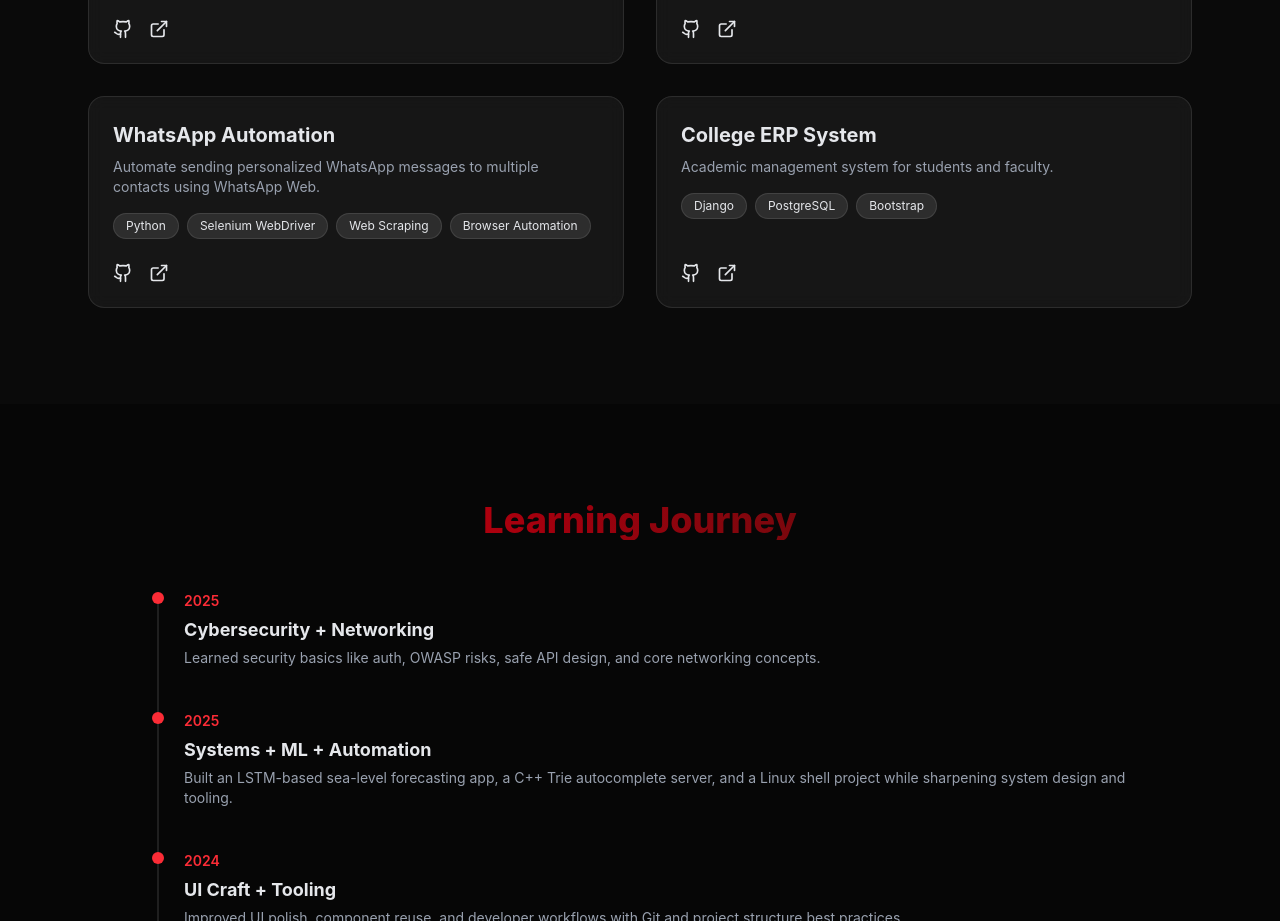
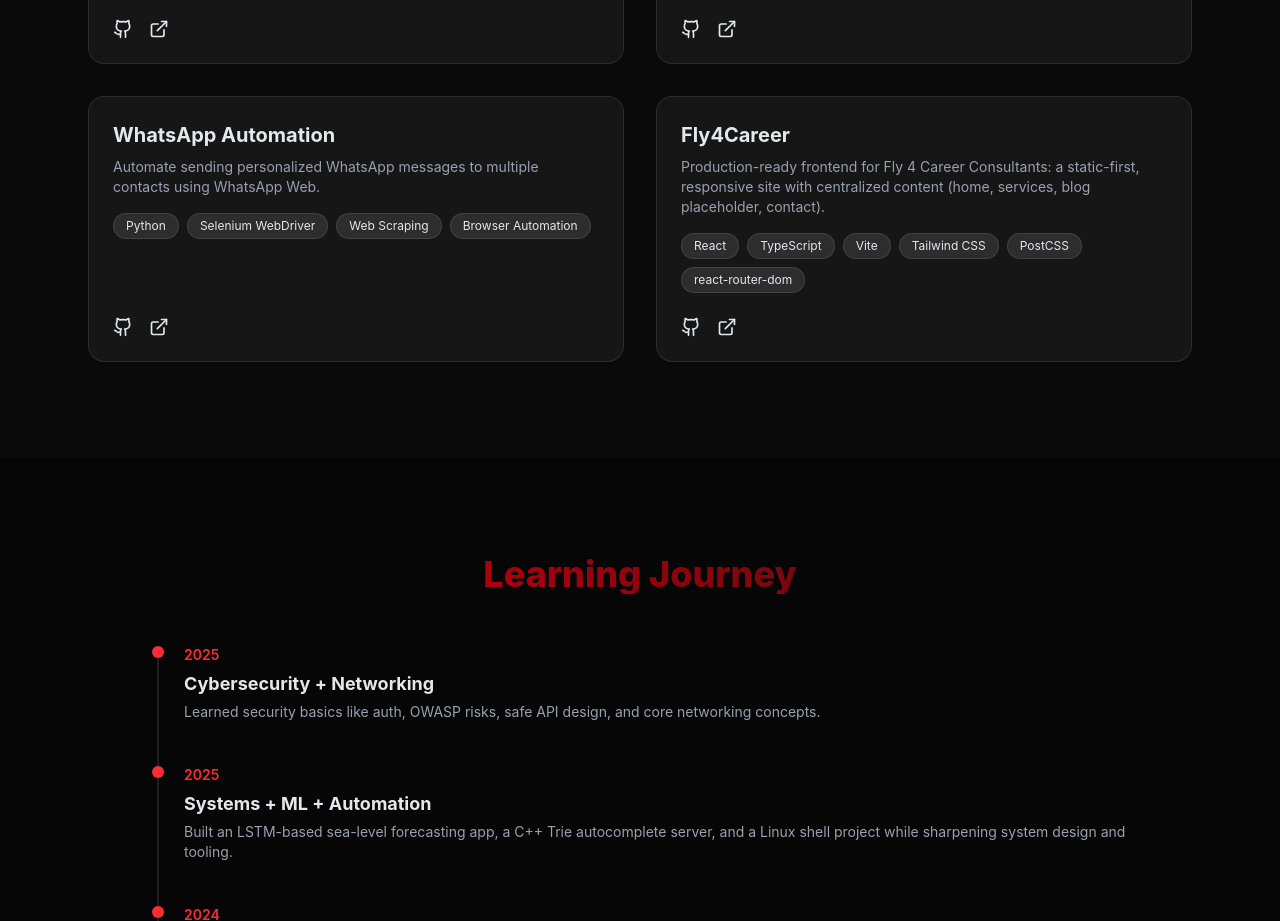
Before and after one commit to AmulyaKaushik/Portfolio, a React (Vite) app: page / in a window 1280 px wide. Shown: the part 2800-3721 px from the top of the page. Built offline with nearby package versions, Linux system fonts and the light colour scheme.

Commit message:
updated projects

```diff
--- a/src/sections/Projects.jsx
+++ b/src/sections/Projects.jsx
@@ -81,12 +81,19 @@ export default function Projects() {
       //live: "#",
     },
     {
-      title: "College ERP System",
+      title: "Fly4Career",
       description:
-        "Academic management system for students and faculty.",
-      tech: ["Django", "PostgreSQL", "Bootstrap"],
-      github: "https://github.com/yourusername/college-erp",
-      live: "#",
+        "Production-ready frontend for Fly 4 Career Consultants: a static-first, responsive site with centralized content (home, services, blog placeholder, contact).",
+      tech: [
+        "React",
+        "TypeScript",
+        "Vite",
+        "Tailwind CSS",
+        "PostCSS",
+        "react-router-dom",
+      ],
+      github: "https://github.com/AmulyaKaushik/Fly4Career.git",
+      live: "https://fly4-career.vercel.app/",
     },
   ];
 
```
